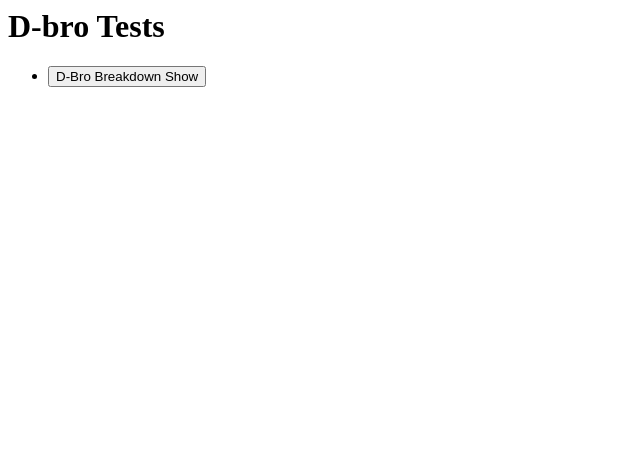
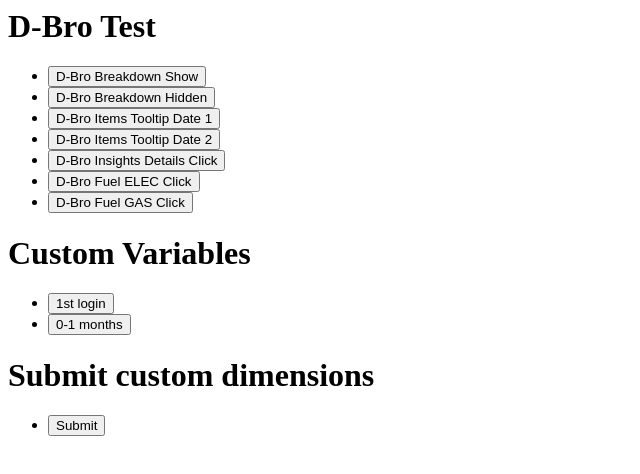
Before and after one commit to hansqrd/hansqrd.github.io, a plain HTML site: page index.html in a window 1280 px wide. Shown: the whole page, without its empty margins (0-640 px from the left). Drawn offline with Linux system fonts and the light colour scheme.

Commit message:
Modified index.html

```diff
--- a/index.html
+++ b/index.html
@@ -11,11 +11,47 @@
       ga('send', 'pageview');
 
     </script>
+
+    <script type="text/javascript">
+      function gaEvent(category, action, label, value){
+        var opt_noninteraction;
+        ga('send', 'event', category, action, label, value);
+        console.log('sendevent:category: ' + category + ' action: ' + action + ' label: ' + label + ' value: ' + value);
+      }
+
+      function gaCustVar(index, dimensionValue){
+        ga('set', 'dimension' + index, dimensionValue);
+        console.log('set:dimension:' + 'dimension' + index + ',dimensionValue:' + dimensionValue)
+      }
+
+      function gaSubmit(){
+        ga('send', 'pageview', '/');
+      }
+    </script>
+
+
+
   </head>
   <body>
-    <h1>D-bro Tests</h1>
+    <h1>D-Bro Test</h1>
     <ul>
-      <li><button onClick="ga('send', 'event', { eventCategory: 'data-browser', eventAction: 'widget-load', eventLabel: 'isBreakdown', eventValue: 0});">D-Bro Breakdown Show </button></li>
+      <li><button onclick="gaEvent('data-browser', 'widget-load', 'isBreakdown', '0')">D-Bro Breakdown Show </button></li>
+      <li><button onclick="gaEvent('data-browser', 'widget-load', 'isBreakdown', '1')">D-Bro Breakdown Hidden </button></li>
+      <li><button onclick="gaEvent('data-browser', 'hover', 'items tooltip', '42384')">D-Bro Items Tooltip Date 1 </button></li>
+      <li><button onclick="gaEvent('data-browser', 'hover', 'items tooltip', '42415')">D-Bro Items Tooltip Date 2 </button></li>
+      <li><button onclick="gaEvent('data-browser', 'click', 'insight-details', '')">D-Bro Insights Details Click </button></li>
+      <li><button onclick="gaEvent('data-browser', 'click', 'Natural Gas', '3495')">D-Bro Fuel ELEC Click </button></li>
+      <li><button onclick="gaEvent('data-browser', 'click', 'Electricty', '5629')">D-Bro Fuel GAS Click </button></li>
+    </ul>
+    <h1>Custom Variables</h1>
+    <ul>
+      <li><button onclick='gaCustVar(1,"1st login")'>1st login</button></li>
+      <li><button onclick='gaCustVar(1,"0-1 month")'>0-1 months</button></li>
+    </ul>
+
+    <h1>Submit custom dimensions</h1>
+    <ul>
+      <li><button onclick='gaSubmit()'>Submit</button></li>
     </ul>
   </body>
 </html>
```
Also changed, not shown: old.html (+0 -1 lines).
